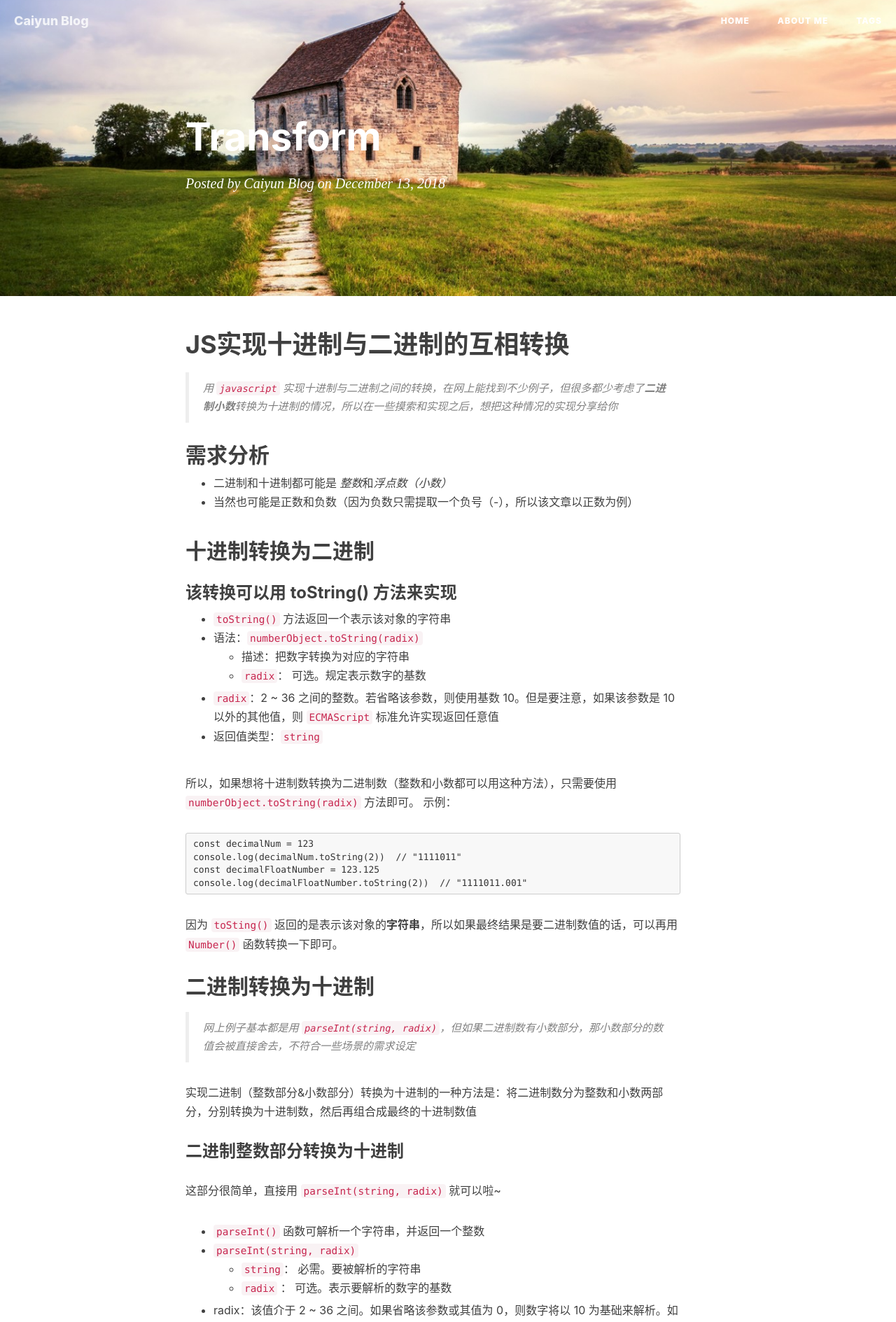
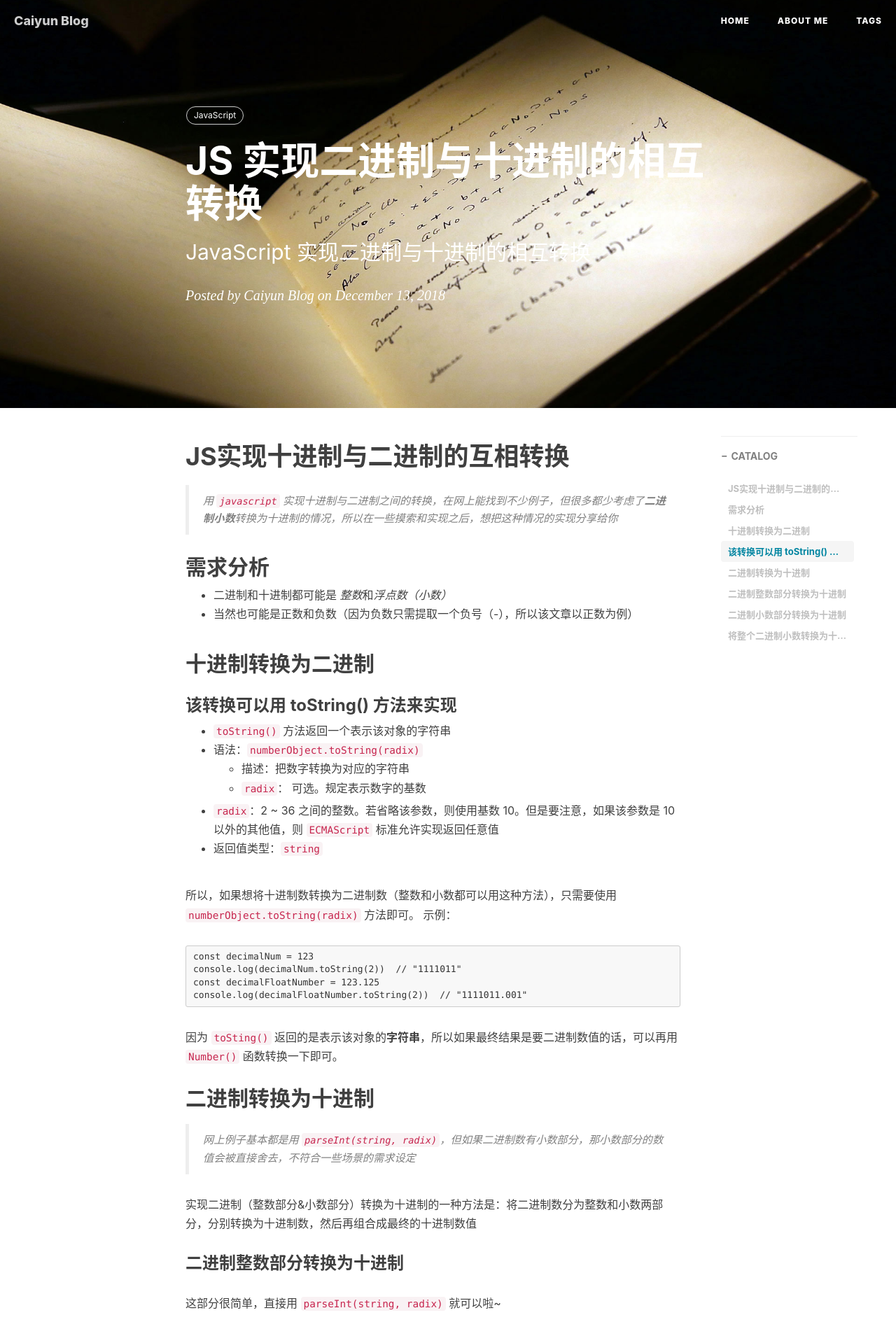
Before and after one commit to Agcaiyun/Agcaiyun.github.io, a Jekyll site: the page built from _posts/2018-12-13-transform.md, in a window 1280 px wide. Shown: the top 1889 px of the page at 70% size. Built offline with Jekyll 4.4.1, drawn with Linux system fonts in a browser that asks for light colours; nearby versions of some CDN libraries; our own code applies the rules of GitHub Pages for plain Markdown files; comment, search, counter and statistics services are not loaded.

Commit message:
update transform.md

```diff
--- a/_posts/2018-12-13-transform.md
+++ b/_posts/2018-12-13-transform.md
@@ -1,3 +1,15 @@
+---
+layout:           post
+title:            JS 实现二进制与十进制的相互转换
+subtitle:         JavaScript 实现二进制与十进制的相互转换
+date:             2018-12-13
+anthor:           caiyun
+header-img:       img/transform-img/transform-header.jpg
+catalog:          true
+tags:
+    - JavaScript
+---
+
 # JS实现十进制与二进制的互相转换
 
 > 用 `javascript` 实现十进制与二进制之间的转换，在网上能找到不少例子，但很多都少考虑了**二进制小数**转换为十进制的情况，所以在一些摸索和实现之后，想把这种情况的实现分享给你
```
Also changed, not shown: img/transform-img/transform-header.jpg (renamed from img/AReady/AlanTuringNotebook_ZH-CN7743633207_1920x1080.jpg).
